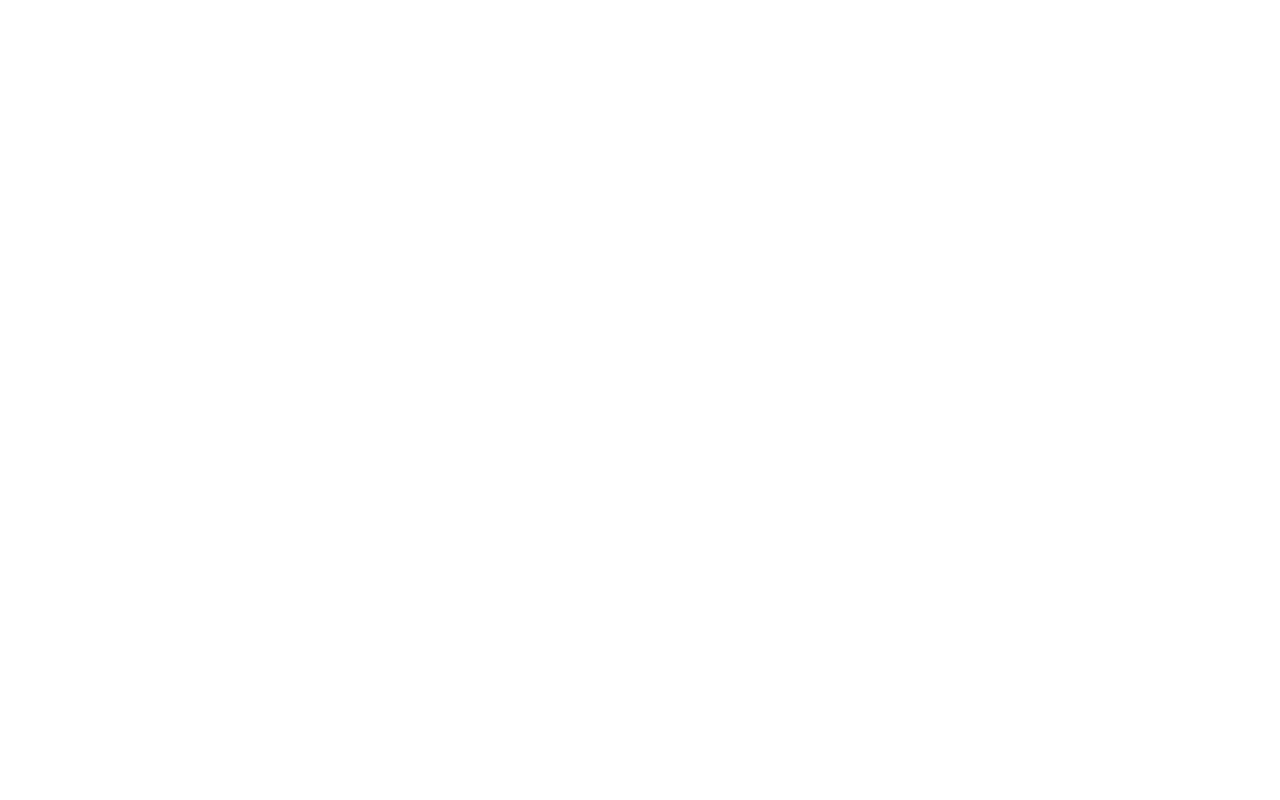
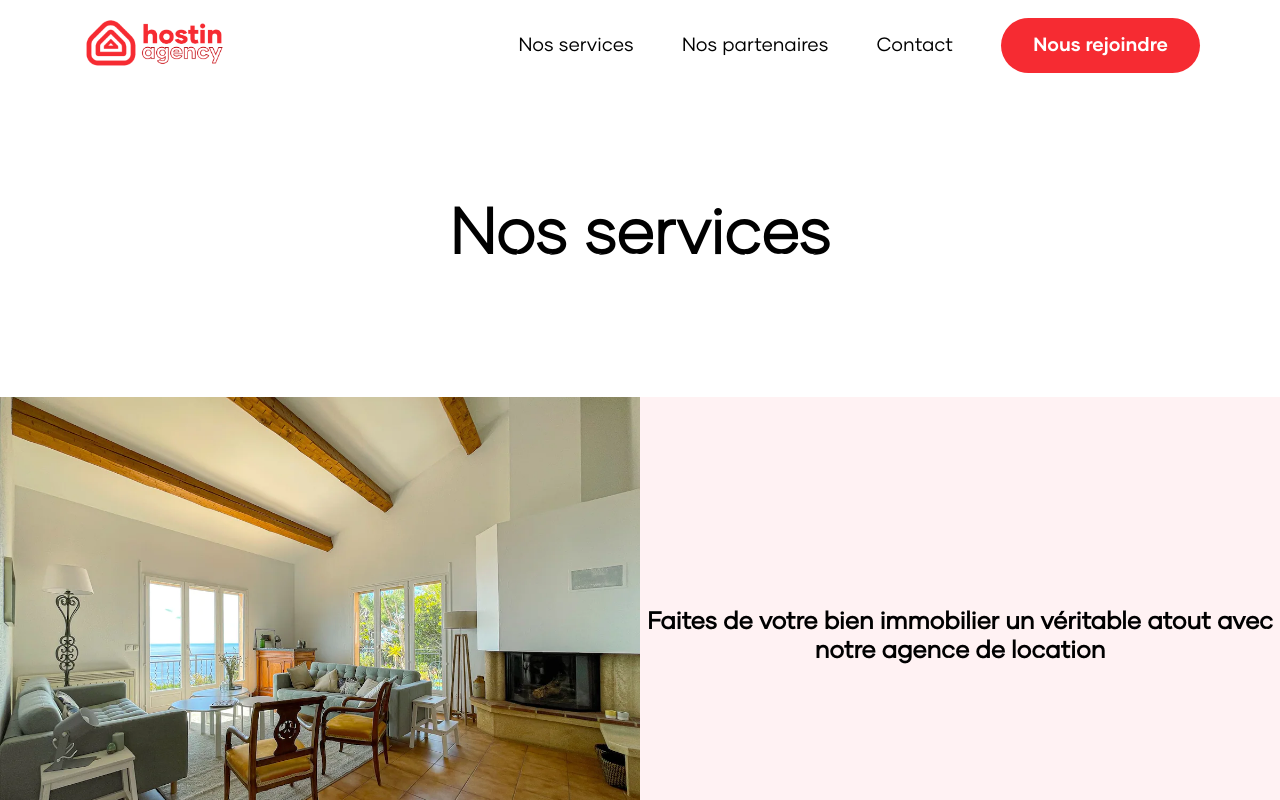
Before and after one commit to byodd/hostin-agency, a plain HTML site: page nos-services.html in a window 1280 px wide. Shown: the top 800 px of the page. Drawn offline with Linux system fonts and the light colour scheme.

Commit message:
push css

```diff
--- /dev/null
+++ b/css/pages.css
@@ -0,0 +1,146 @@
+/**Fonts**/
+@font-face {
+    font-family: 'Gilmer Bold';
+    src: url("../fonts/GilmerBold.otf") format("opentype");
+}
+@font-face {
+    font-family: 'Gilmer Regular';
+    src: url("../fonts/GilmerRegular.otf") format("opentype");
+}
+@font-face {
+    font-family: 'Gilmer Light';
+    src: url("../fonts/GilmerLight.otf") format("opentype");
+}
+
+html,
+body {
+    width: 100%;
+    overflow-x: hidden;
+}
+
+body {
+    background-color: #ffffff;
+    font-family: 'Gilmer Regular', Arial, Helvetica, sans-serif;
+    margin: 0;
+    overflow-x: hidden
+}
+
+/**Header**/
+header {
+    display: flex;
+    justify-content: flex-end;
+    align-items: center;
+    overflow: hidden;
+    width: 100%;
+    position: fixed;
+    top: 0;
+    left: 0;
+    height: 4.625rem;
+    padding-top: 0.5rem;
+    background-color: #ffffff;
+    padding-bottom: 0.5rem;
+    z-index: 100;
+    font-family: 'Gilmer Regular', Arial, Helvetica, sans-serif
+}
+
+header .logo {
+    margin-right: auto;
+}
+
+header .logo a img{
+    margin-right: auto;
+    width: 10rem;
+    margin-left: 5rem;
+}
+
+.menu {
+    display: flex;
+    align-items: center;
+    margin-right: 5rem;
+}
+
+.menu a {
+    text-decoration: none;
+    color: #000000;
+    font-size: 1.2rem;
+    margin-left: 3rem;
+	overflow: hidden;
+    display: block;
+	position: relative;
+	padding: 0.2em 0;
+}
+
+.menu a:not(:last-child)::after {
+	content: '';
+	position: absolute;
+	bottom: 0;
+	left: 0;
+	width: 100%;
+	height: 0.1em;
+	background-color: rgb(255, 255, 255);
+	opacity: 0;
+	transition: opacity 300ms, transform 300ms;
+}
+
+.menu a:not(:last-child):hover::after,
+.menu a:not(:last-child):focus::after {
+	opacity: 1;
+	transform: translate3d(0, 0.2em, 0);
+}
+
+.menu a:not(:last-child)::after {
+	opacity: 1;
+	transform: translate3d(-200%, 0, 0);
+}
+
+.menu a:not(:last-child):hover::after,
+.menu a:not(:last-child):focus::after{
+	transform: translate3d(0, 0, 0);
+}
+
+.menu a:last-child {
+    color: #ffffff;
+    padding: 1rem 2rem;
+    border-radius: 5rem;
+    background-color: #f62b32;
+    font-family: 'Gilmer Bold', 'Gilmer Regular', Arial, Helvetica, sans-serif;
+}
+
+.menu a:last-child:hover {
+    color: #f62b32;
+    background-color: #ffffff0f;
+    outline: 1px solid #f62b32;
+}
+
+/**Main**/
+
+.container {
+    width: 100%;
+    margin-top: 4.625rem;
+    overflow-x: hidden;
+}
+
+h1 {
+    font-family: 'Gilmer Light', Arial, Helvetica, sans-serif;
+    font-size: 4rem;
+    color: #000000;
+    padding: 5rem;
+    text-align: center;
+}
+
+.p1z1 {
+    display: flex;
+    flex-direction: row;
+    width: 100%;
+    background-color: #f62b320f;
+}
+
+.p1z1 img {
+    width: 50%;
+}
+
+.p1z1 .bio {
+    align-self: center;
+    width: 50%;
+    text-align: center;
+}
--- a/nos-services.html
+++ b/nos-services.html
@@ -0,0 +1,46 @@
+<!DOCTYPE html>
+<html lang="fr">
+<head>
+    <meta charset="UTF-8">
+    <meta http-equiv="X-UA-Compatible" content="IE=edge">
+    <meta name="viewport" content="width=device-width, initial-scale=1.0">
+    <link rel="stylesheet" href="css/pages.css">
+    <link rel="icon" type="image/x-icon" href="img/logosquared.ico">
+    <title>Hostin agency</title>
+</head>
+<body>
+    <header>
+        <div class="logo">
+            <a href="index.html"><img src="img/hostin-logo.png" alt="logo"></a>
+        </div>
+        <div class="menu">
+            <a href="nos-services.html">Nos services</a>
+            <a href="nos-partenaires.html">Nos partenaires</a>
+            <a href="contact.html">Contact</a>
+            <a href="nous-rejoindre">Nous rejoindre</a>
+        </div>
+    </header>
+    <div class="container">
+        <div class="title">
+            <h1>Nos services</h1>
+        </div>
+        <div class="p1z1">
+            <img src="img/airbnb1.webp" alt="airbnb1">
+            <div class="bio">
+                <h2>Faites de votre bien immobilier un véritable atout avec notre agence de location</h2>
+            </div>
+        </div>
+        <div class="p1z1">
+            <img src="img/airbnb1.webp" alt="airbnb1">
+            <div class="bio">
+                <h2>Faites de votre bien immobilier un véritable atout avec notre agence de location</h2>
+            </div>
+        </div>
+        <div class="p1z1">
+            <img src="img/airbnb1.webp" alt="airbnb1">
+            <div class="bio">
+                <h2>Faites de votre bien immobilier un véritable atout avec notre agence de location</h2>
+            </div>
+        </div>
+</body>
+</html>
```
Also changed, not shown: index.html (+1 -1 lines), img/airbnb1.webp (added).
